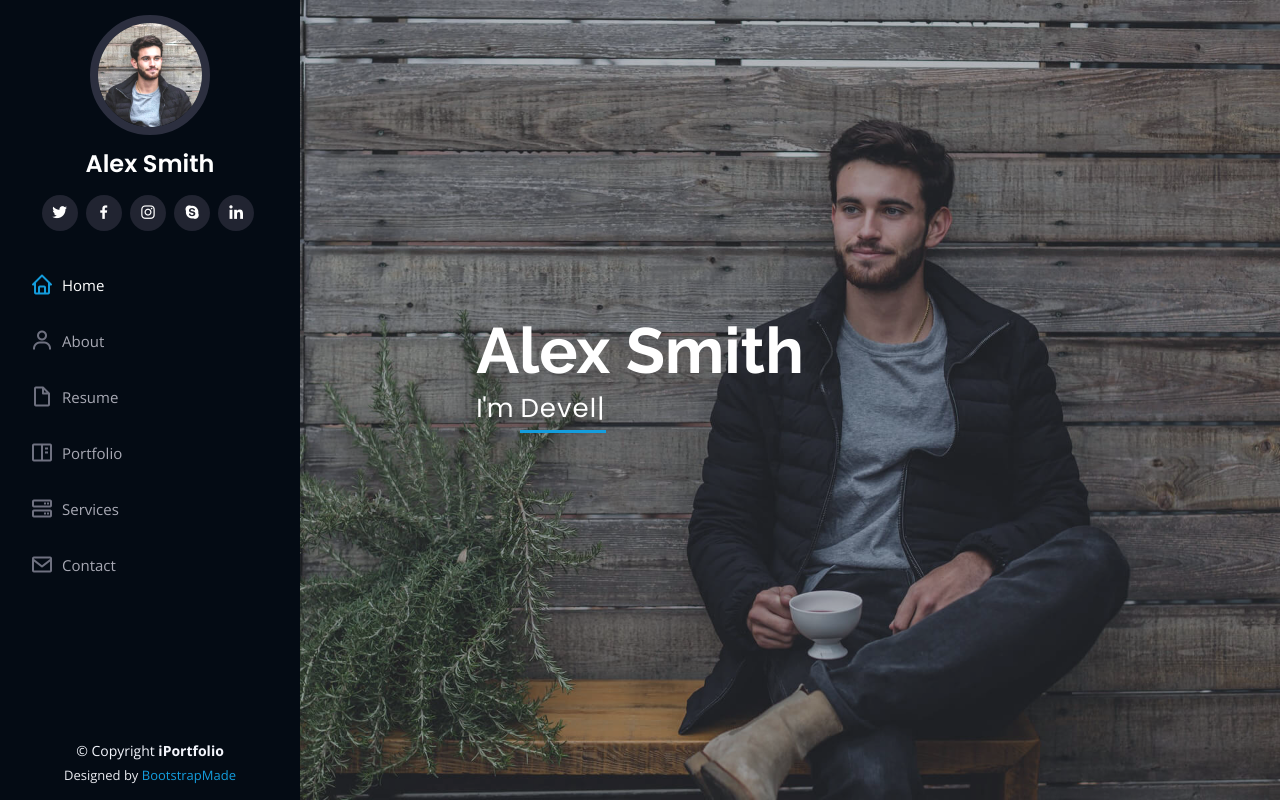
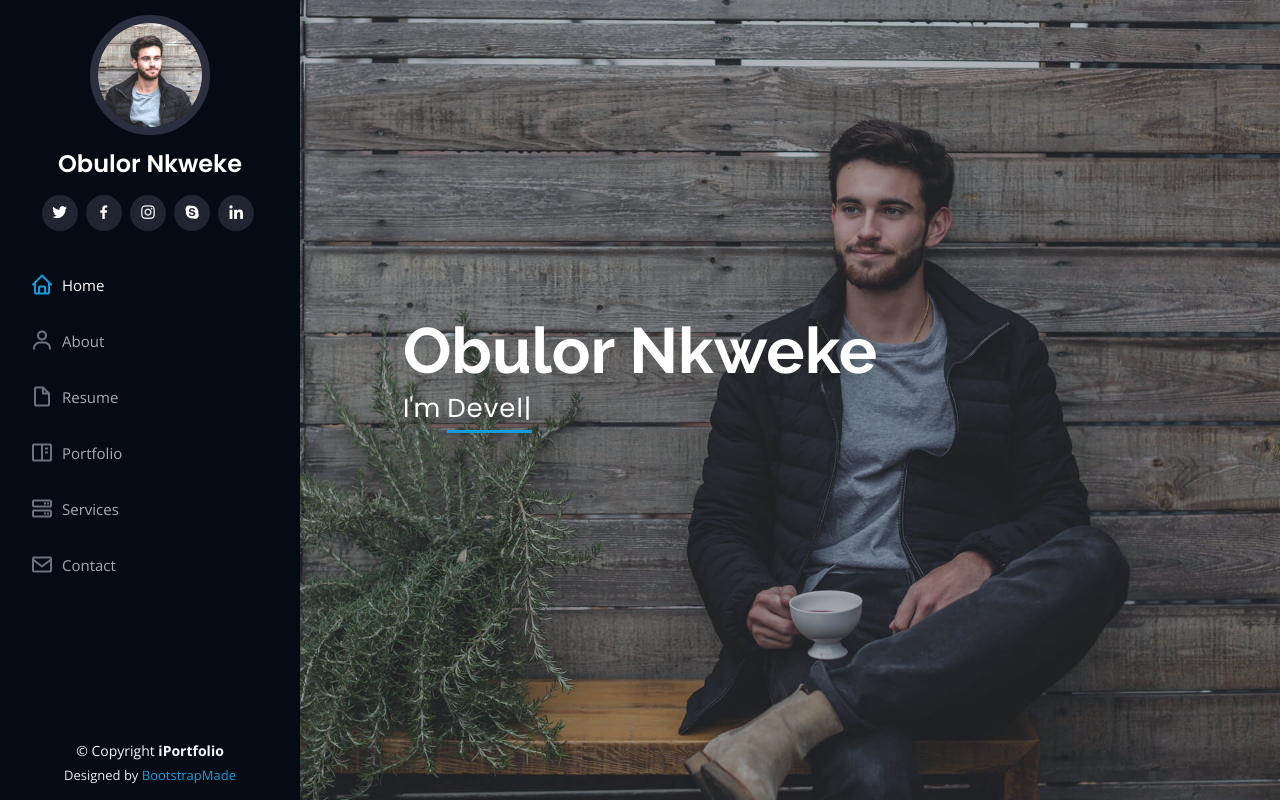
Before and after one commit to ObulorN/Obulor_Nkweke, a plain HTML site: page index.html in a window 1280 px wide. Shown: the top 802 px of the page. Drawn offline with nearby package versions, Linux system fonts and the light colour scheme.

Commit message:
Edit Index

```diff
--- a/index.html
+++ b/index.html
@@ -47,7 +47,7 @@
 
       <div class="profile">
         <img src="assets/img/profile-img.jpg" alt="" class="img-fluid rounded-circle">
-        <h1 class="text-light"><a href="index.html">Alex Smith</a></h1>
+        <h1 class="text-light"><a href="index.html">Obulor Nkweke</a></h1>
         <div class="social-links mt-3 text-center">
           <a href="#" class="twitter"><i class="bx bxl-twitter"></i></a>
           <a href="#" class="facebook"><i class="bx bxl-facebook"></i></a>
@@ -73,7 +73,7 @@
   <!-- ======= Hero Section ======= -->
   <section id="hero" class="d-flex flex-column justify-content-center align-items-center">
     <div class="hero-container" data-aos="fade-in">
-      <h1>Alex Smith</h1>
+      <h1>Obulor Nkweke</h1>
       <p>I'm <span class="typed" data-typed-items="Designer, Developer, Freelancer, Photographer"></span></p>
     </div>
   </section><!-- End Hero -->
```
